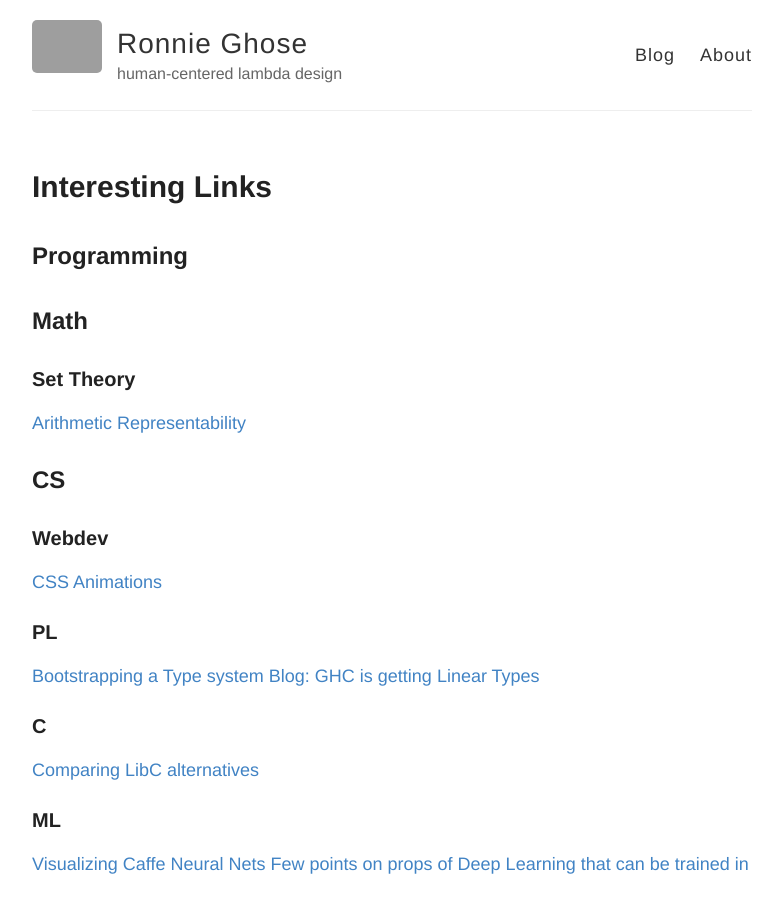
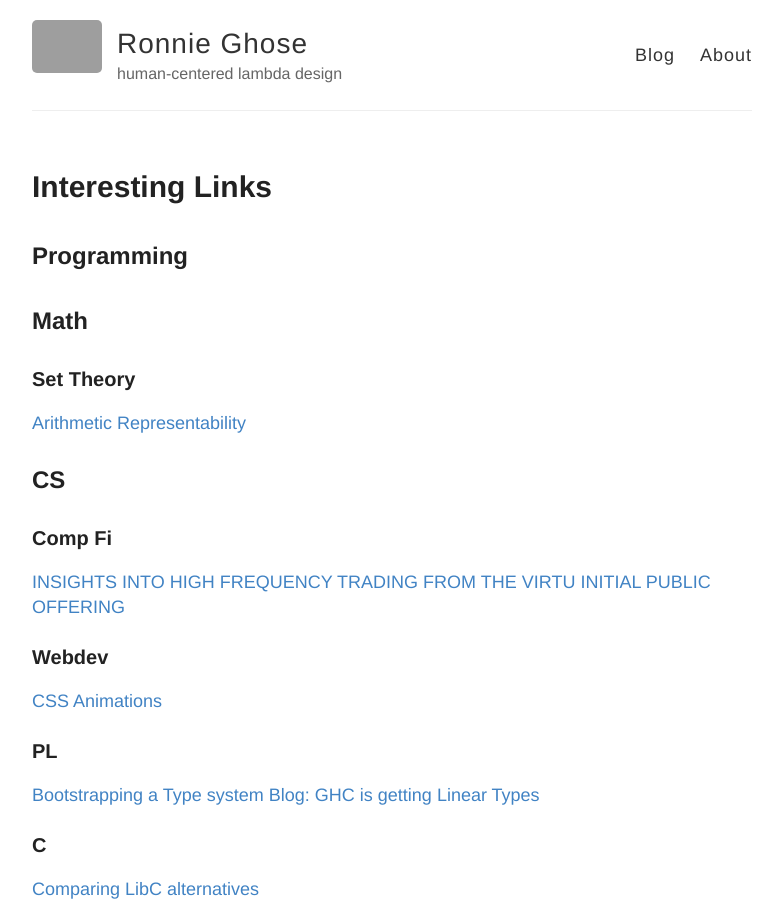
Before and after one commit to RONNCC/ronncc.github, a Jekyll site: the page built from _posts/2016-1-1-InterestingLinks.md, in a window 1280 px wide and 900 px high. Shown: the whole window, without its empty margins (248-1030 px from the left). Built offline with Jekyll 4.4.1, drawn with Linux system fonts in a browser that asks for light colours; comment, search, counter and statistics services are not loaded; grey boxes are pictures that could not be loaded.

Commit message:
Updated 2016-1-1-InterestingLinks.md

```diff
--- a/_posts/2016-1-1-InterestingLinks.md
+++ b/_posts/2016-1-1-InterestingLinks.md
@@ -20,6 +20,10 @@ title: Interesting Links
 [Arithmetic Representability](http://www.cs.cornell.edu/courses/cs4860/2009sp/lec-22.pdf)
 
 ## CS
+
+### Comp Fi
+
+[INSIGHTS INTO HIGH FREQUENCY TRADING FROM THE VIRTU INITIAL PUBLIC OFFERING](https://online.wsj.com/public/resources/documents/VirtuOverview.pdf)
 
 ### Webdev
 [CSS Animations](http://animista.net/)
```
